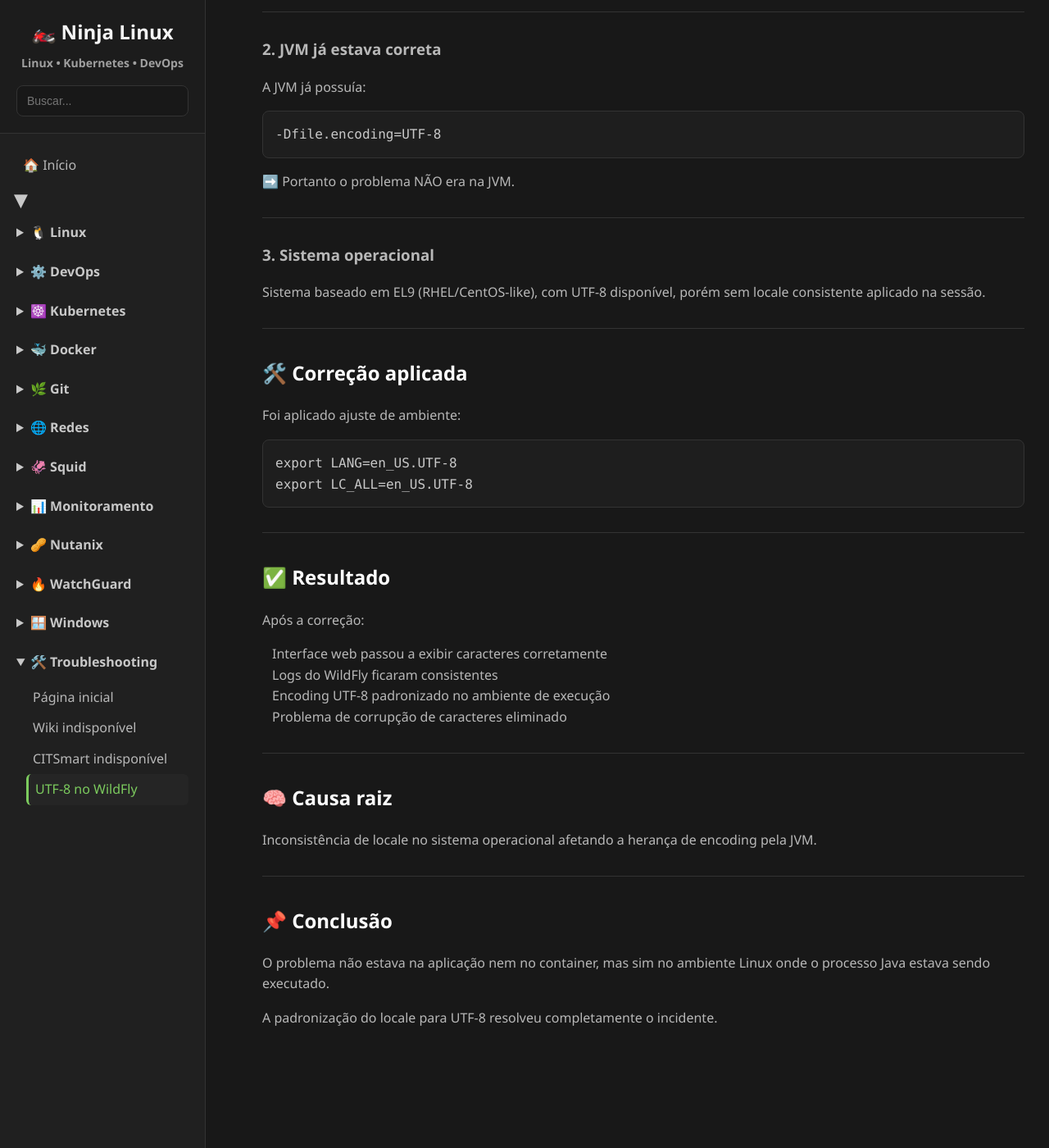
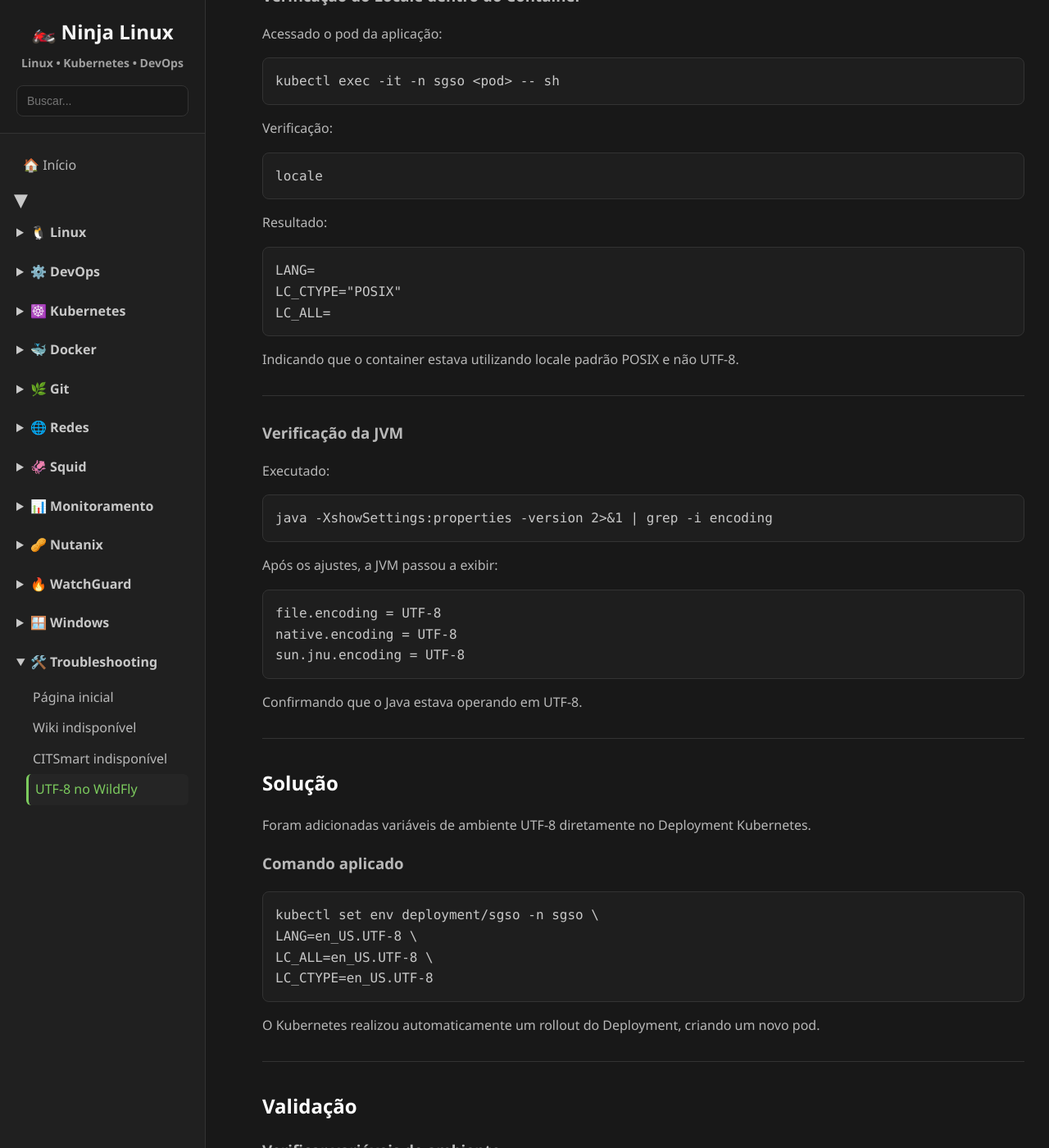
Before and after one commit to joaopedros111/ninja-linux, a Jekyll site: the page built from troubleshooting/troubleshooting_utf8_wildfly.md, in a window 1280 px wide and 1400 px high, scrolled down 759 px. Shown: the whole window at 82% size. Built offline with Jekyll 4.4.1, drawn with Linux system fonts in a browser that asks for light colours; before the commit the page ends 2060 px from its top, so only the background shows below that; some of the changed text lies outside the part shown.

Commit message:
Modifica troubleshooting UTF-8

````diff
--- a/troubleshooting/troubleshooting_utf8_wildfly.md
+++ b/troubleshooting/troubleshooting_utf8_wildfly.md
@@ -1,79 +1,150 @@
 ---
 layout: default
-title: Troubleshooting
+title: Troubleshooting CITSmart
 ---
 
-# Troubleshooting - Problema de Caracteres Especiais (UTF-8) no WildFly
+# Troubleshooting – Correção de Caracteres Especiais (UTF-8) em Aplicação WildFly no Kubernetes
 
-## 📌 Sintoma
-Caracteres especiais (acentos como ç, ã, é) apareciam corrompidos na interface web e logs da aplicação Java (WildFly), exemplo:
+## Problema
 
-- ação → aÃ§Ã£o
-- informação → informaÃ§Ã£o
+A aplicação SGSO apresentava problemas com caracteres especiais (acentuação e cedilha) na interface web.
+
+Exemplos:
+
+* Caracteres exibidos incorretamente na aplicação.
+* Durante acesso ao container, nomes de arquivos e textos apareciam com caracteres inválidos ou substituídos por `???`.
+
+## Ambiente
+
+* Kubernetes RKE2
+* WildFly executando em container
+* Namespace: `sgso`
+* Deployment: `sgso`
+* Imagem: `harbor.infraero.gov.br/library/sgso:f860f`
 
 ---
 
-## 🔍 Diagnóstico
+## Diagnóstico
 
-### 1. Locale do sistema inconsistente
-Inicialmente o sistema estava configurado como:
+### Verificação do Locale dentro do Container
 
-```
-LANG=en_US.UTF-8
-LC_ALL= (vazio)
-LC_* = POSIX
+Acessado o pod da aplicação:
+
+```bash
+kubectl exec -it -n sgso <pod> -- sh
 ```
 
-➡️ Isso gerava inconsistência de encoding no ambiente de execução Java.
+Verificação:
+
+```bash
+locale
+```
+
+Resultado:
+
+```text
+LANG=
+LC_CTYPE="POSIX"
+LC_ALL=
+```
+
+Indicando que o container estava utilizando locale padrão POSIX e não UTF-8.
 
 ---
 
-### 2. JVM já estava correta
-A JVM já possuía:
+### Verificação da JVM
 
-```
--Dfile.encoding=UTF-8
+Executado:
+
+```bash
+java -XshowSettings:properties -version 2>&1 | grep -i encoding
 ```
 
-➡️ Portanto o problema NÃO era na JVM.
+Após os ajustes, a JVM passou a exibir:
+
+```text
+file.encoding = UTF-8
+native.encoding = UTF-8
+sun.jnu.encoding = UTF-8
+```
+
+Confirmando que o Java estava operando em UTF-8.
 
 ---
 
-### 3. Sistema operacional
-Sistema baseado em EL9 (RHEL/CentOS-like), com UTF-8 disponível, porém sem locale consistente aplicado na sessão.
+## Solução
+
+Foram adicionadas variáveis de ambiente UTF-8 diretamente no Deployment Kubernetes.
+
+### Comando aplicado
+
+```bash
+kubectl set env deployment/sgso -n sgso \
+LANG=en_US.UTF-8 \
+LC_ALL=en_US.UTF-8 \
+LC_CTYPE=en_US.UTF-8
+```
+
+O Kubernetes realizou automaticamente um rollout do Deployment, criando um novo pod.
 
 ---
 
-## 🛠️ Correção aplicada
+## Validação
 
-Foi aplicado ajuste de ambiente:
+### Verificar variáveis de ambiente
 
 ```bash
-export LANG=en_US.UTF-8
-export LC_ALL=en_US.UTF-8
+kubectl exec -it -n sgso <pod> -- env | grep -E 'LANG|LC_'
+```
+
+Resultado esperado:
+
+```text
+LANG=en_US.UTF-8
+LC_ALL=en_US.UTF-8
+LC_CTYPE=en_US.UTF-8
+```
+
+### Verificar encoding da JVM
+
+```bash
+kubectl exec -it -n sgso <pod> -- \
+java -XshowSettings:properties -version 2>&1 | grep -i encoding
+```
+
+Resultado esperado:
+
+```text
+file.encoding = UTF-8
+native.encoding = UTF-8
+sun.jnu.encoding = UTF-8
 ```
 
 ---
 
-## ✅ Resultado
+## Conclusão
 
-Após a correção:
+O problema estava relacionado à ausência de configuração explícita de locale UTF-8 no container da aplicação.
 
-- Interface web passou a exibir caracteres corretamente
-- Logs do WildFly ficaram consistentes
-- Encoding UTF-8 padronizado no ambiente de execução
-- Problema de corrupção de caracteres eliminado
+A correção consistiu em definir as variáveis:
 
----
+```text
+LANG=en_US.UTF-8
+LC_ALL=en_US.UTF-8
+LC_CTYPE=en_US.UTF-8
+```
 
-## 🧠 Causa raiz
+no Deployment Kubernetes.
 
-Inconsistência de locale no sistema operacional afetando a herança de encoding pela JVM.
+Após o rollout:
 
----
+* Container passou a utilizar UTF-8.
+* JVM passou a operar com UTF-8.
+* Ambiente ficou apto a processar e exibir caracteres especiais corretamente.
 
-## 📌 Conclusão
+Caso a aplicação continue apresentando caracteres incorretos após essa correção, a análise deve seguir para:
 
-O problema não estava na aplicação nem no container, mas sim no ambiente Linux onde o processo Java estava sendo executado.
-
-A padronização do locale para UTF-8 resolveu completamente o incidente.
+* Configuração do banco de dados.
+* Configuração HTTP/Undertow do WildFly.
+* Páginas JSP/JSF/HTML.
+* Código da aplicação responsável pela conversão de caracteres.
````
